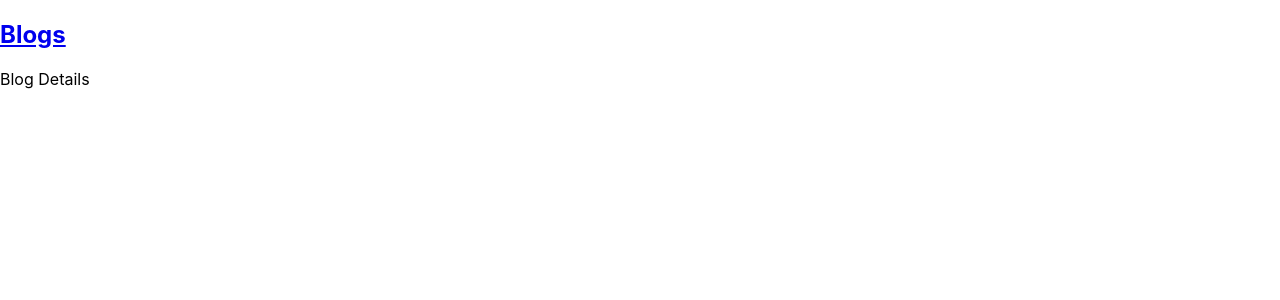
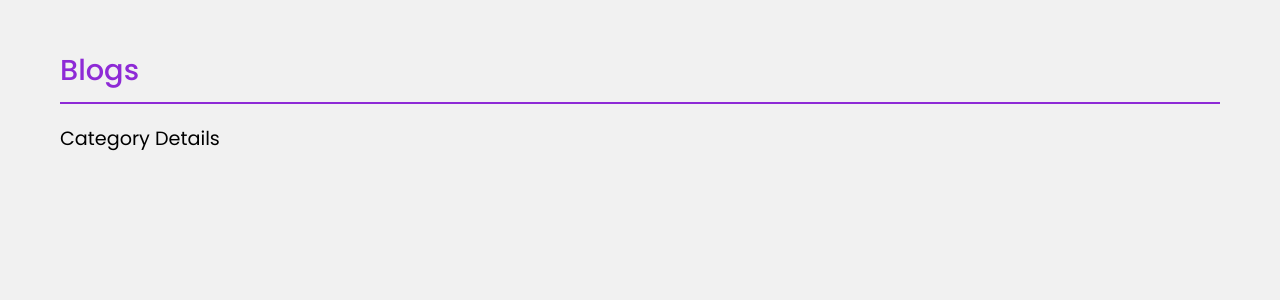
Before and after one commit to Jood80/strapi-blog, a React (Create React App) app in the folder client/: page /category/1 in a window 1280 px wide. Shown: the top 300 px of the page. Built offline with nearby package versions, Linux system fonts and the light colour scheme.

Commit message:
update the styling

```diff
--- a/client/src/components/Navbar.jsx
+++ b/client/src/components/Navbar.jsx
@@ -1,11 +1,10 @@
-import { Fragment } from 'react';
 import { Link } from 'react-router-dom';
 
 const Navbar = () => {
   return (
-    <Fragment className="Navbar">
-      <Link to= '/'> <h2>Blogs</h2> </Link>
-    </Fragment>
+    <div className="site-header">
+      <Link to='/'><h1>Blogs</h1></Link>
+    </div>
   );
 };
 
--- a/client/src/index.css
+++ b/client/src/index.css
@@ -1,13 +1,58 @@
+@import url('https://fonts.googleapis.com/css2?family=Poppins:ital,wght@0,100;0,200;0,300;0,400;0,500;0,600;0,800;0,900;1,100;1,200;1,300;1,400;1,500;1,600;1,700;1,800;1,900&display=swap');
+
 body {
-  margin: 0;
-  font-family: -apple-system, BlinkMacSystemFont, 'Segoe UI', 'Roboto', 'Oxygen',
-    'Ubuntu', 'Cantarell', 'Fira Sans', 'Droid Sans', 'Helvetica Neue',
-    sans-serif;
-  -webkit-font-smoothing: antialiased;
-  -moz-osx-font-smoothing: grayscale;
+  margin: 0 30px;
+  font-family: "Poppins";
+  background: #f1f1f1;
+}
+h1,h2,h3,h4 {
+  font-weight: 500;
+}
+.App {
+  font-size: 1.2em;
+  margin: 10px auto;
+  width: 100%;
+  max-width: 1200px;
+  padding: 20px;
+  box-sizing: border-box;
+}
+a {
+  text-decoration: none;
+  color: #8e2ad6;
+  border-bottom: 1px dotted;
+}
+.site-header h1 {
+  font-size: 1.5em;
+  color: #8e2ad6;
+  padding-bottom: 10px;
+  border-bottom: 2px solid;
 }
 
-code {
-  font-family: source-code-pro, Menlo, Monaco, Consolas, 'Courier New',
-    monospace;
+/* blogs list */
+.blog-card {
+  background: white;
+  margin: 60px auto;
+  padding: 1px 20px 20px 90px;
+  position: relative;
 }
+
+.blog-card .title {
+  position: absolute;
+  top: -20px;
+  left: -20px;
+  background: #8e2ad6;
+  font-size: 3em;
+  width: 90px;
+  height: 90px;
+  text-align: center;
+  color: white;
+}
+
+.blog-card h2 {
+  margin-bottom: 0;
+}
+
+.blog-card small {
+  margin-right: 10px;
+  color: #777;
+}
--- a/client/src/pages/category.jsx
+++ b/client/src/pages/category.jsx
@@ -1,10 +1,8 @@
-import { Fragment } from 'react';
-
 const Category = () => {
   return (
-    <Fragment>
-      Blog Details
-    </Fragment>
+    <div>
+      Category Details
+    </div>
   );
 };
 
```
